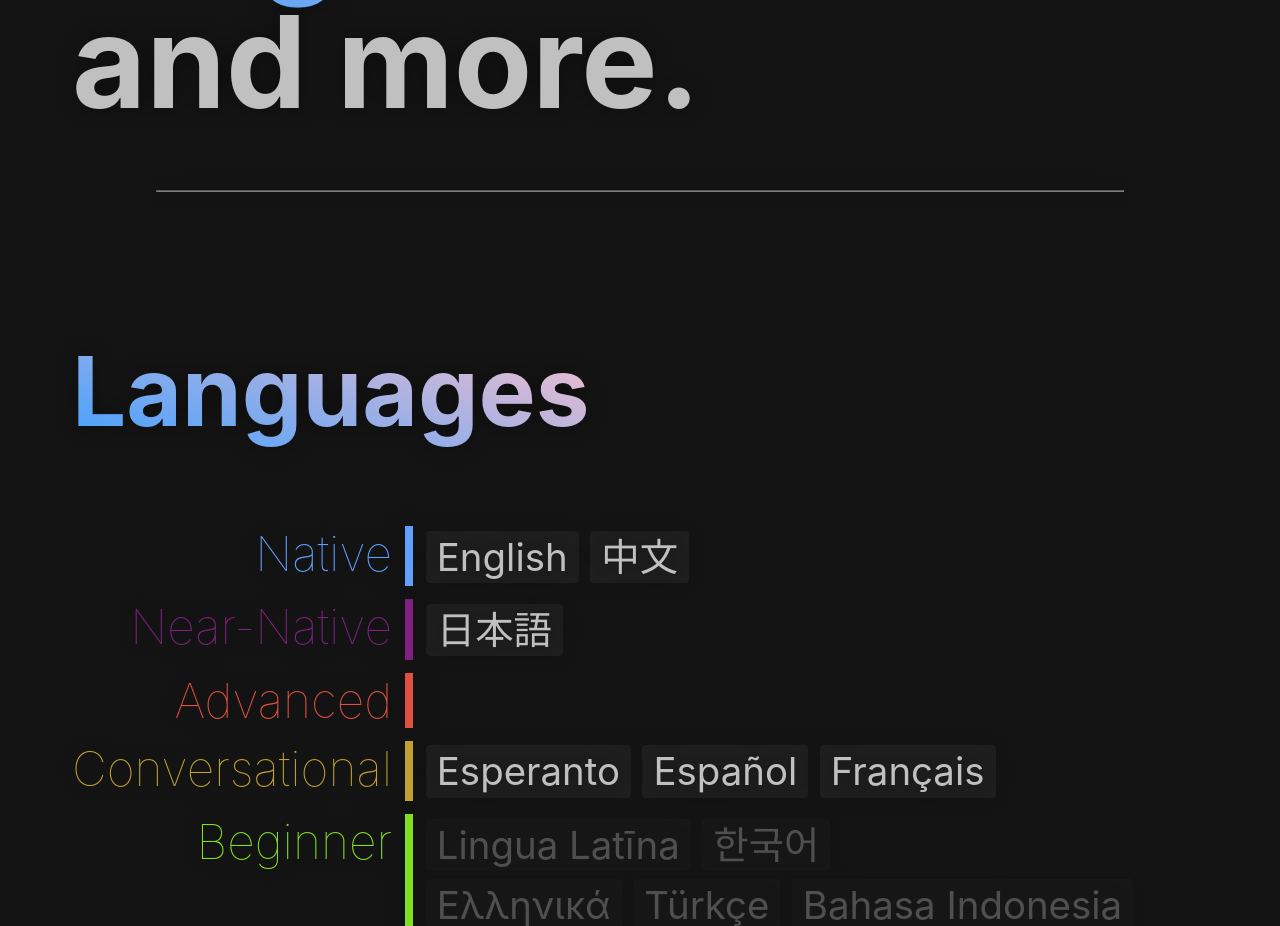
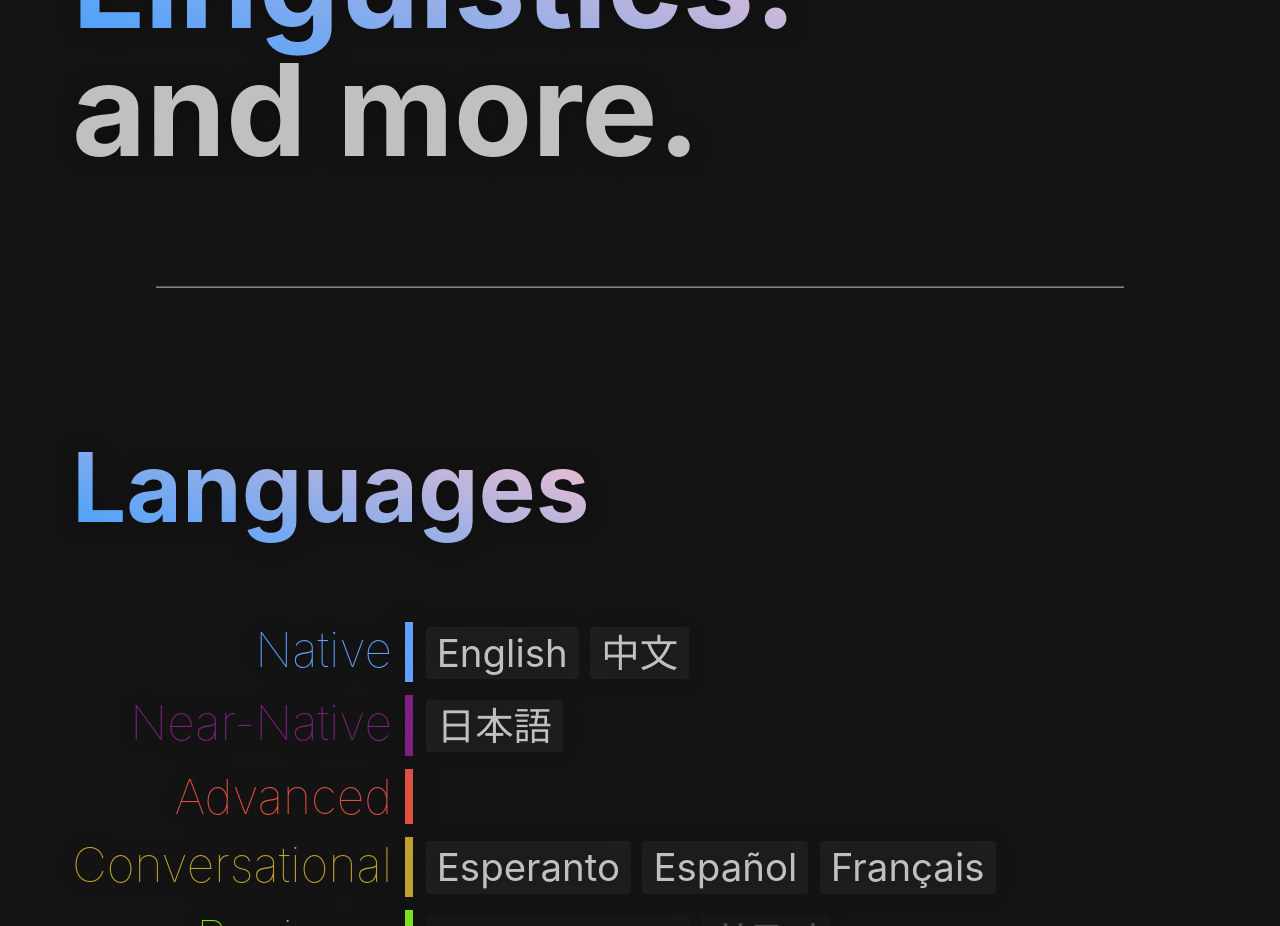
Before and after one commit to Vince14Genius/Vince14Genius.github.io, a React (Create React App) app: page / in a window 1280 px wide. Shown: the part 1220-2146 px from the top of the page. Built offline with nearby package versions, Linux system fonts and the light colour scheme.

Commit message:
section hr fix

```diff
--- a/src/pages/index.tsx
+++ b/src/pages/index.tsx
@@ -53,10 +53,10 @@ function Index() {
           <p className="text-hello">
             and more.
           </p>
-          <div className="text-hello nav-aligned-width-wrapper">
-            <hr className="standard-hr" />
-          </div>
         </section>
+        <div className="text-hello nav-aligned-width-wrapper">
+          <hr className="standard-hr" />
+        </div>
         <section className="text-hello full-page-height">
           <h2 className="text-hello"><span className="text-fancy">Languages</span></h2>
           <div className="language-chart">
```
